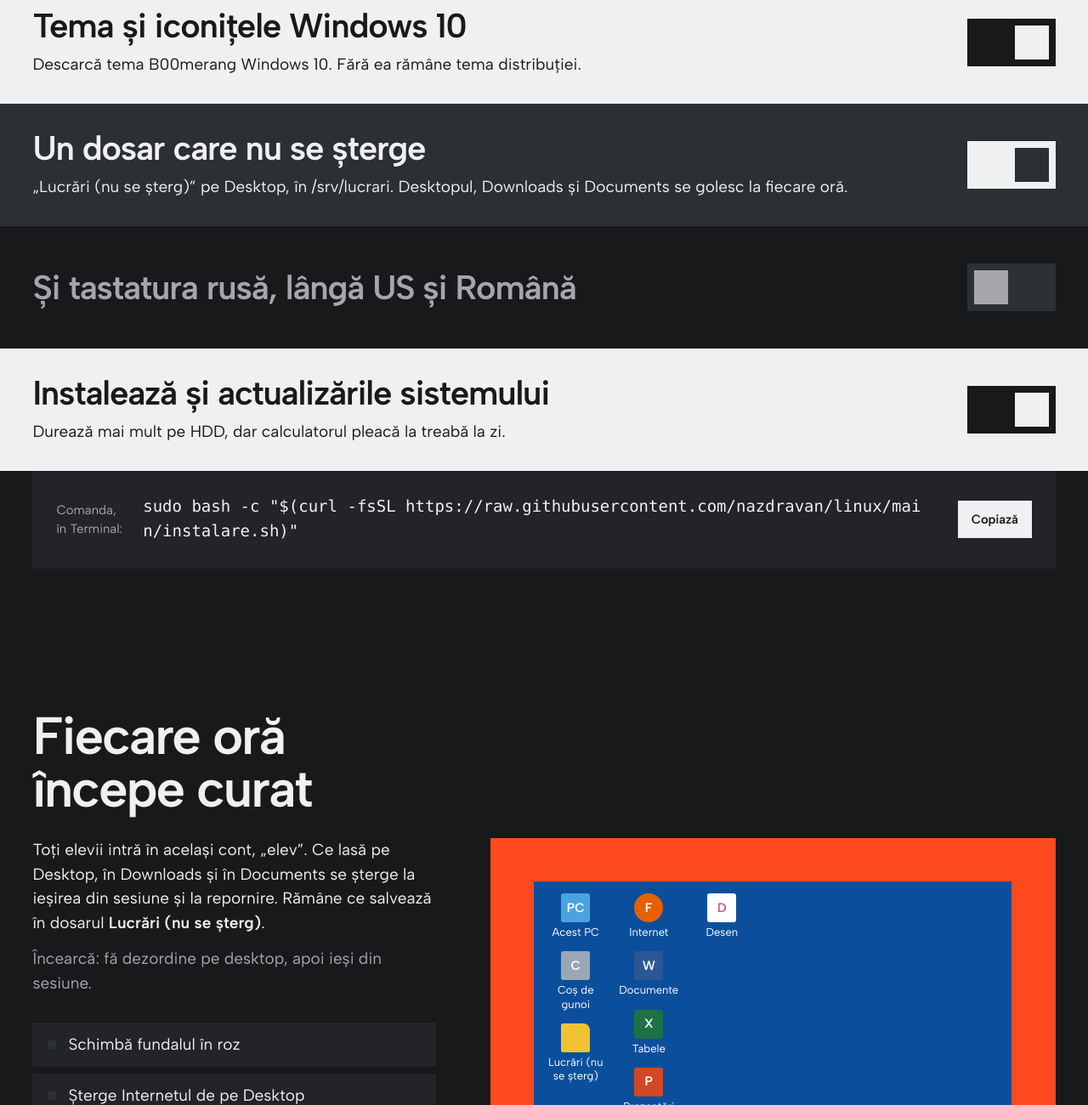
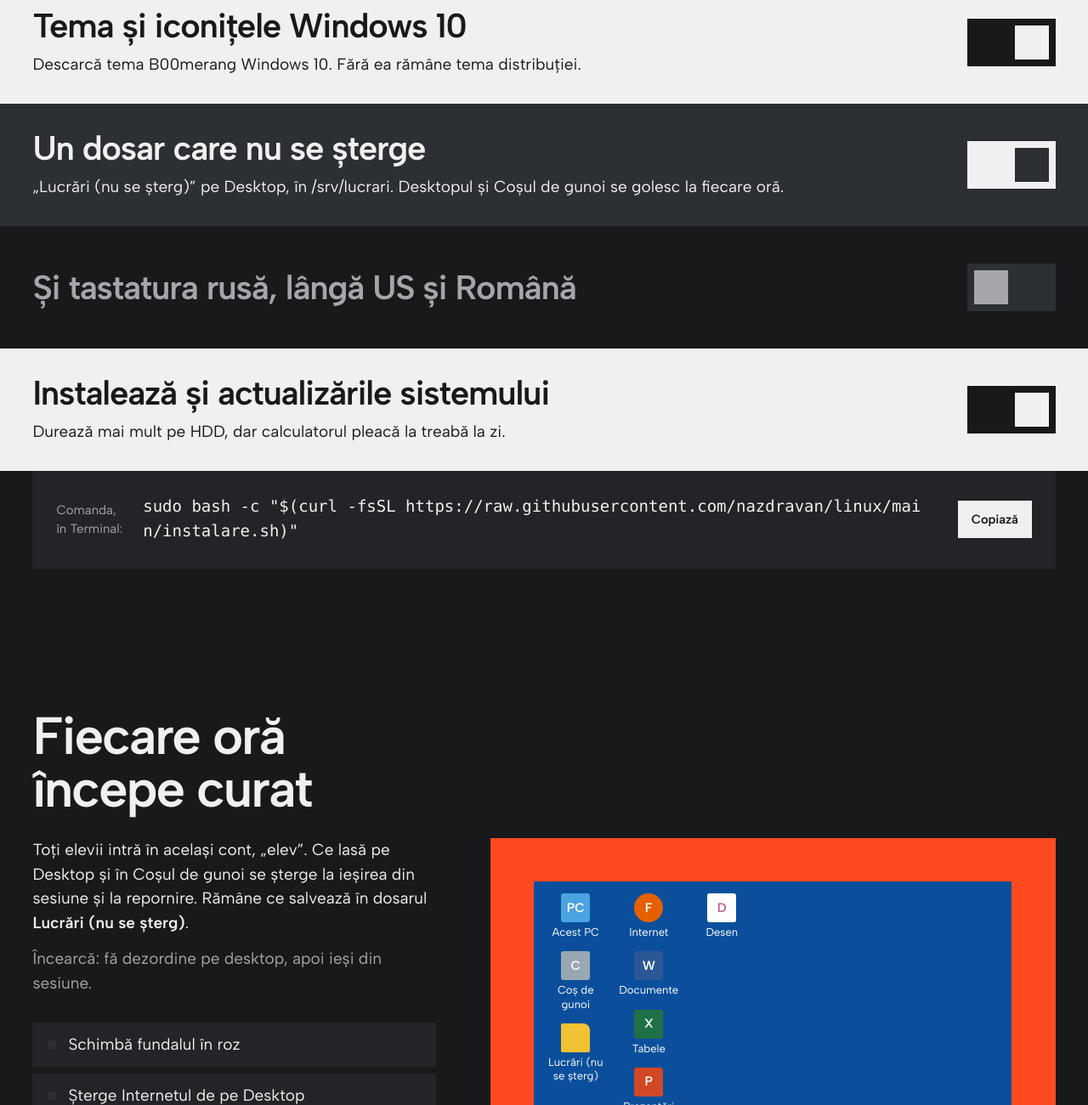
Before and after one commit to nazdravan/linux, a plain HTML site: page docs/index.html in a window 1280 px wide. Shown: the part 2938-4238 px from the top of the page at 85% size. Drawn offline with Linux system fonts and the light colour scheme.

Commit message:
Resetarea golește doar Desktopul și Coșul de gunoi
RESETARE="Desktop .local/share/Trash" implicit; Documents, Downloads și restul
contului rămân de la o oră la alta.

```diff
--- a/docs/index.html
+++ b/docs/index.html
@@ -529,7 +529,7 @@ footer { margin-top: 88px; padding: 0 var(--m) 32px; }
       <span class="toggle" data-ui aria-hidden="true"></span>
     </div>
     <div class="band c3" role="switch" tabindex="0" aria-checked="true" data-var="LUCRARI_DIR" data-on="/srv/lucrari" data-off='""' data-def="/srv/lucrari">
-      <div class="say"><b>Un dosar care nu se șterge</b><span class="then"><span><span>„Lucrări (nu se șterg)” pe Desktop, în /srv/lucrari. Desktopul, Downloads și Documents se golesc la fiecare oră.</span></span></span></div>
+      <div class="say"><b>Un dosar care nu se șterge</b><span class="then"><span><span>„Lucrări (nu se șterg)” pe Desktop, în /srv/lucrari. Desktopul și Coșul de gunoi se golesc la fiecare oră.</span></span></span></div>
       <span class="toggle" data-ui aria-hidden="true"></span>
     </div>
     <div class="band c1" role="switch" tabindex="0" aria-checked="false" data-var="TASTATURI" data-on="us,ro,ru" data-off="us,ro" data-def="us,ro" data-var2="VARIANTE" data-on2=",std," data-off2=",std">
@@ -551,7 +551,7 @@ footer { margin-top: 88px; padding: 0 var(--m) 32px; }
 <section class="live wrap" id="incearca" aria-labelledby="h-live">
   <div class="live-intro">
     <h2 id="h-live" class="rise">Fiecare oră începe curat</h2>
-    <p class="rise" style="--i:1">Toți elevii intră în același cont, „elev”. Ce lasă pe Desktop, în Downloads și în Documents se șterge la ieșirea din sesiune și la repornire. Rămâne ce salvează în dosarul <b>Lucrări (nu se șterg)</b>.</p>
+    <p class="rise" style="--i:1">Toți elevii intră în același cont, „elev”. Ce lasă pe Desktop și în Coșul de gunoi se șterge la ieșirea din sesiune și la repornire. Rămâne ce salvează în dosarul <b>Lucrări (nu se șterg)</b>.</p>
     <p class="rise" style="--i:2">Încearcă: fă dezordine pe desktop, apoi ieși din sesiune.</p>
     <div class="actions" id="actions" hidden>
       <button type="button" data-act="fundal"><span class="sq"></span>Schimbă fundalul în roz</button>
```
Also changed, not shown: 5 other files.
